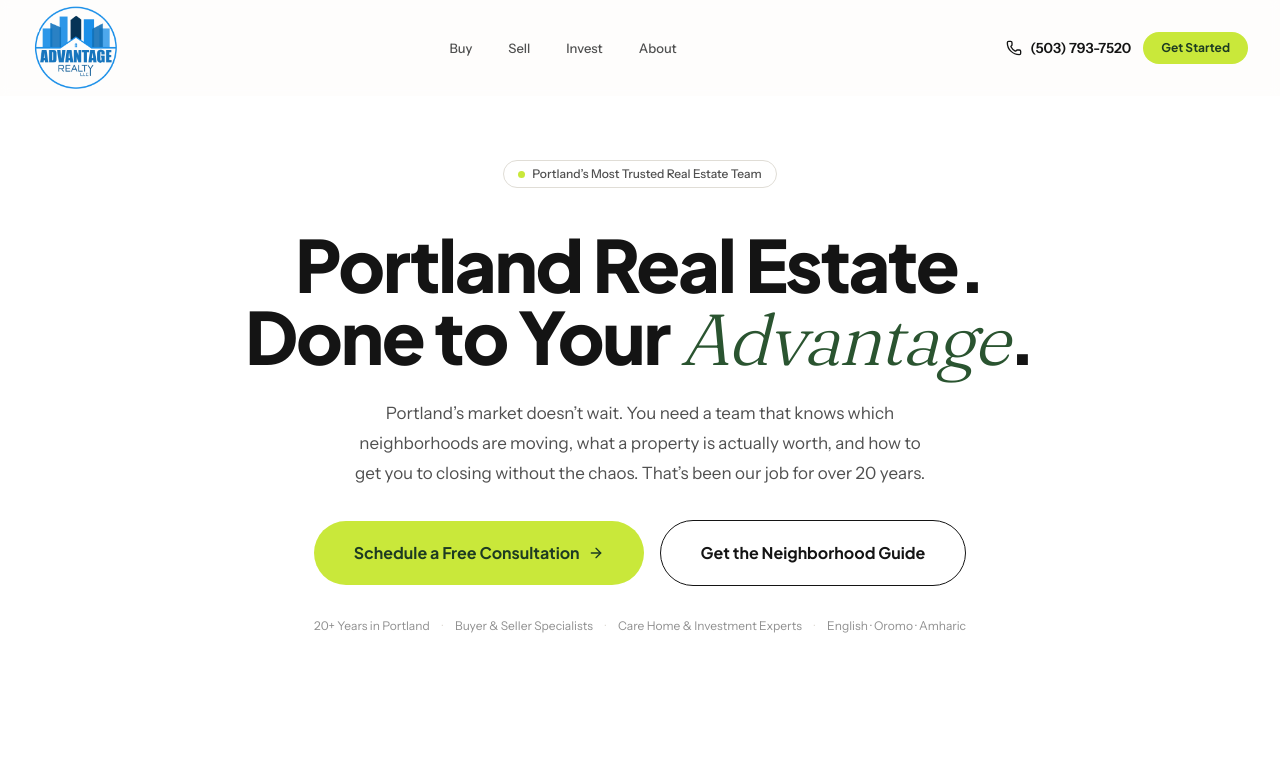
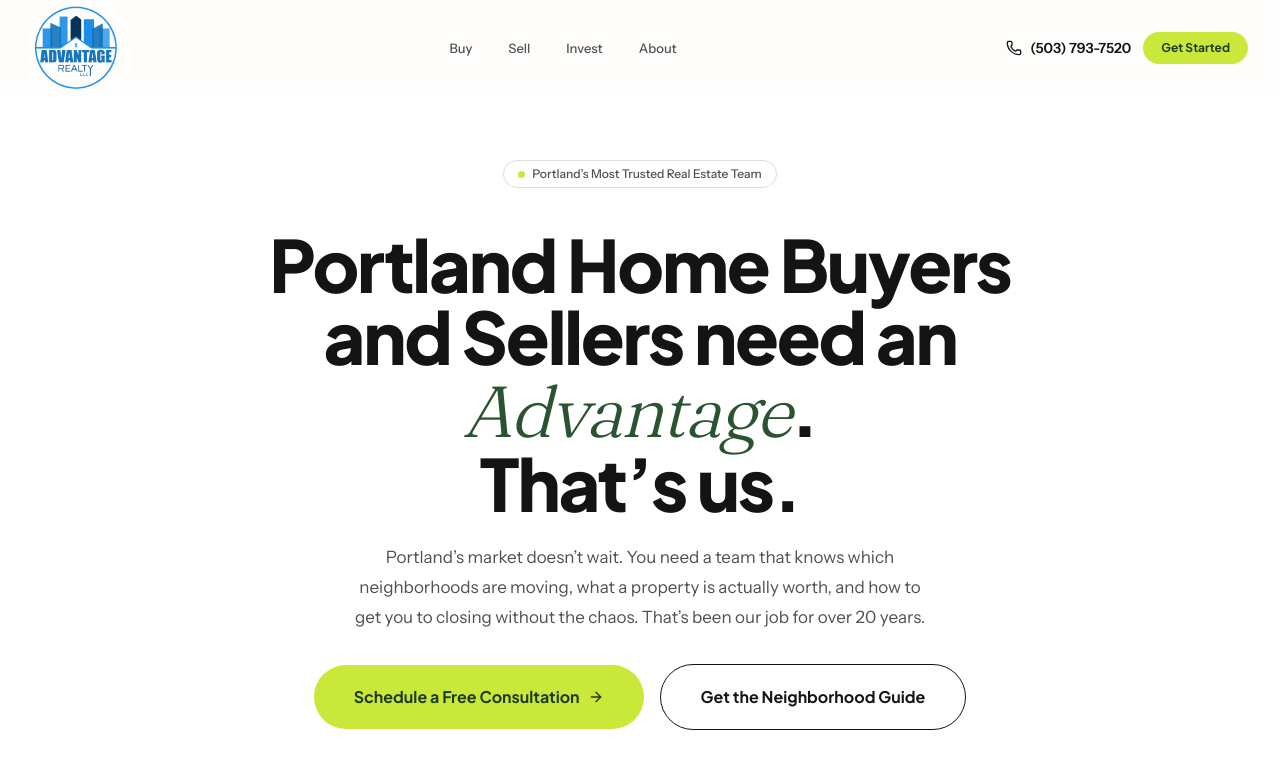
Before and after one commit to briannafare/advantage-realty-site, a Next.js app: page / in a window 1280 px wide. Shown: the top 757 px of the page. Built offline with nearby package versions, Linux system fonts and the light colour scheme.

Commit message:
Update homepage H1 to new copy: Portland Home Buyers and Sellers need an Advantage
https://claude.ai/code/session_013jmyLCSqL864orgZhZ88XH

```diff
--- a/src/app/HomePageClient.tsx
+++ b/src/app/HomePageClient.tsx
@@ -283,16 +283,15 @@ function HeroSection() {
             custom={1}
             className="mt-4 font-display text-[clamp(38px,7vw,72px)] font-extrabold leading-[1.0] tracking-[-0.03em] text-[#141414]"
           >
-            Portland Real Estate.
-            <br />
-            Done to Your{" "}
+            Portland Home Buyers and Sellers need an{" "}
             <em
               className="font-accent not-italic text-[#2A5430]"
               style={{ fontStyle: "italic", fontWeight: 300 }}
             >
               Advantage
             </em>
-            .
+            .<br />
+            That&rsquo;s us.
           </motion.h1>
 
           {/* Sub */}
```
